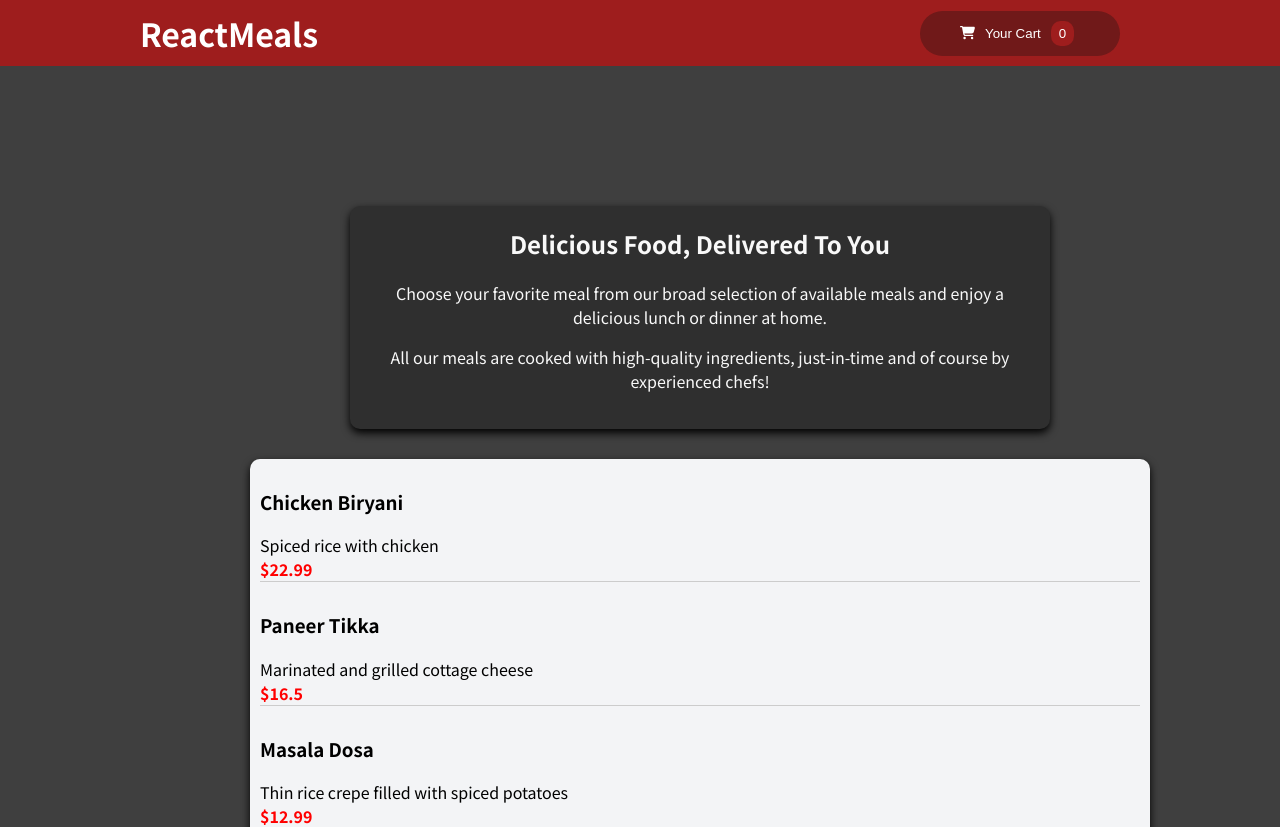
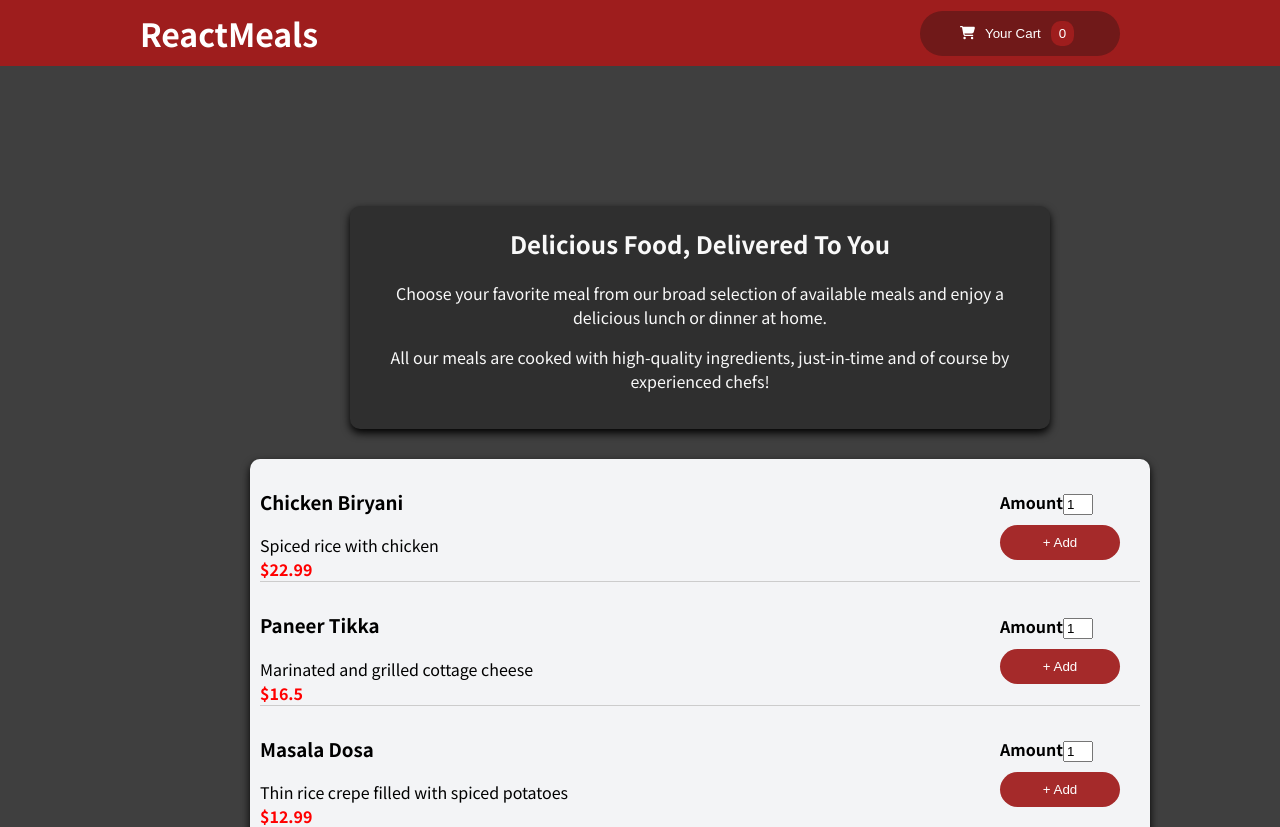
Before and after one commit to Pratyasha955/Restaurant-app, a React (Create React App) app: page / in a window 1280 px wide. Shown: the top 827 px of the page. Built offline with nearby package versions, Linux system fonts and the light colour scheme.

Commit message:
Adding a Form

```diff
--- /dev/null
+++ b/src/components/Meal/MealForm.css
@@ -0,0 +1,21 @@
+.form-group{
+    margin-left: 10px;
+    margin-bottom: 10px;
+}
+  .form-group input{
+    width: 30px;
+  }
+  .form-group label{
+     font-weight: bold;
+     width: 50px;
+  }
+
+  .form-button button{
+    background-color: brown;
+    color: white;
+    padding: 10px;
+    border: none;
+    border-radius: 20px;
+    margin-left: 10px;
+    width: 120px;
+  }
--- /dev/null
+++ b/src/components/Meal/MealForm.js
@@ -0,0 +1,18 @@
+import React from 'react';
+import "./MealForm.css"
+
+const MealForm = () => {
+    return (
+            <form className="form">
+                <div className='form-group'>
+                    <label>Amount</label>
+                    <input type="number" min="1" max="10" defaultValue="1" />
+                </div>
+                <div className='form-button'>
+                    <button>+ Add</button>
+                </div>
+            </form>
+    );
+};
+
+export default MealForm;
--- a/src/components/Meal/MealItem.css
+++ b/src/components/Meal/MealItem.css
@@ -23,6 +23,12 @@ ul {
     padding-right: 20px; /* Adjust padding for spacing */
   }
 
+  .form-container {
+    display: flex;
+    align-items: center;
+    justify-content: flex-end;
+    gap: 20px;
+  }
 
   .price {
     color: rgb(255, 0, 0);
--- a/src/components/Meal/MealItem.js
+++ b/src/components/Meal/MealItem.js
@@ -1,5 +1,6 @@
 
 import React from 'react';
+import MealForm from './MealForm';
 import './MealItem.css';
 
 const MealItem = (props) => {
@@ -12,6 +13,9 @@ const MealItem = (props) => {
                     <div className="description">{description}</div>
                     <div className="price">${price}</div>
                 </div>
+                <div className="form-container">
+                    <MealForm />
+                </div>
             </div>
         </li>
     );
```
